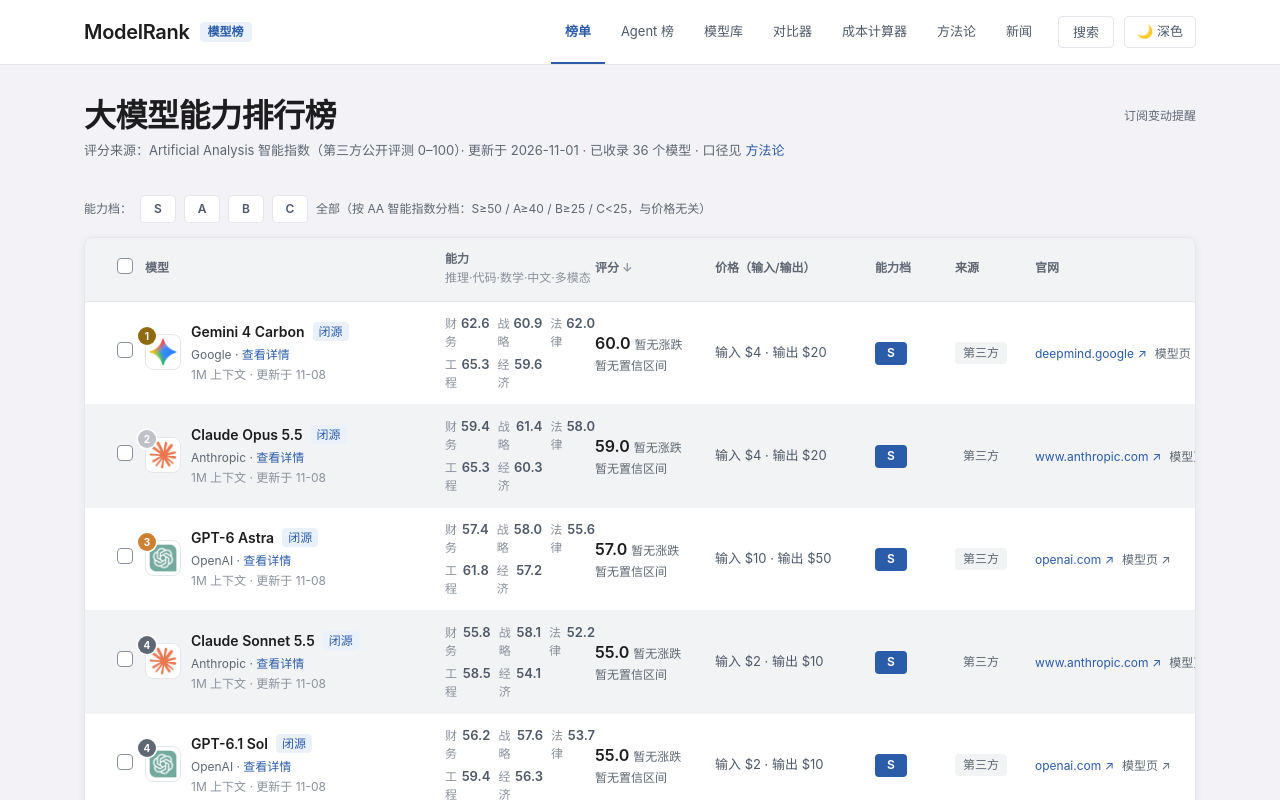
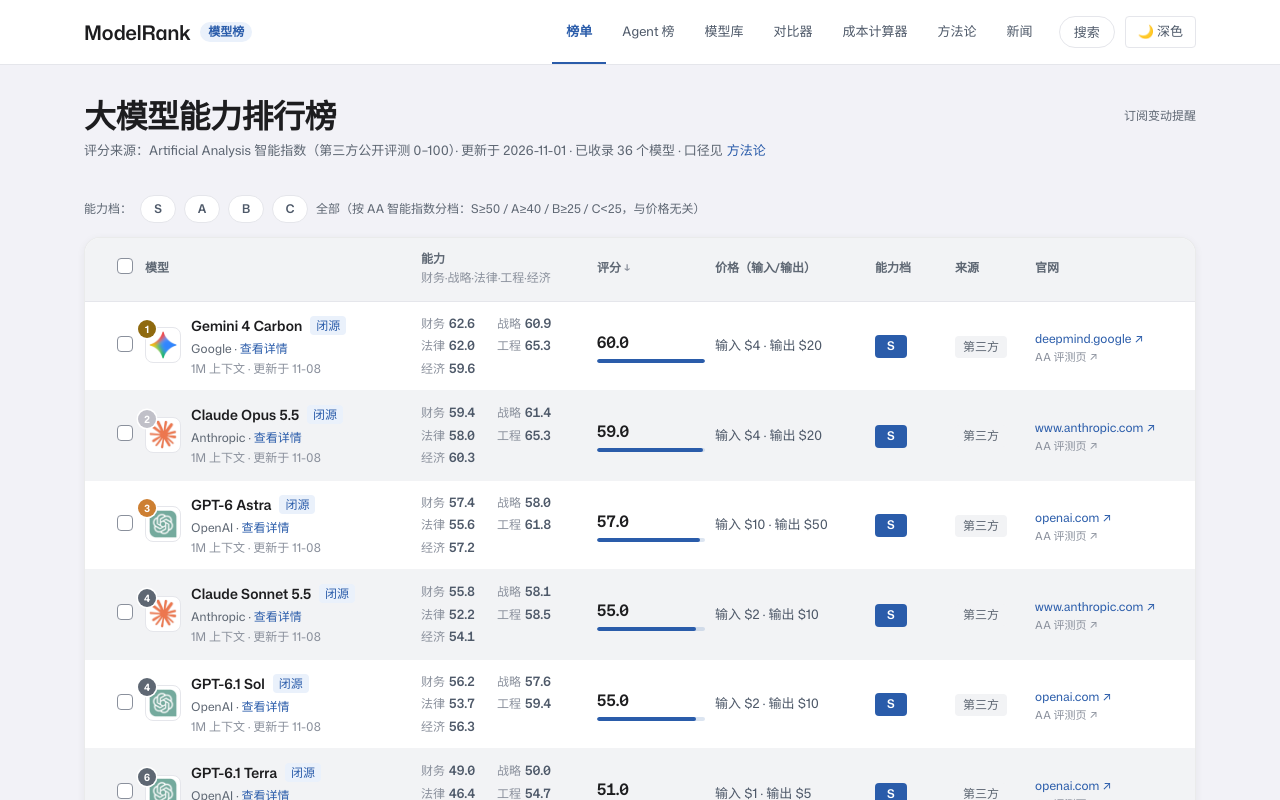
Before and after one commit to zhengcool-lab/modelrank, a Next.js app in the folder apps/web/: page / in a window 1280 px wide. Shown: the top 800 px of the page. Built offline with nearby package versions, Linux system fonts and the light colour scheme.

Commit message:
feat(web): 迁移 ego 设计语言（胶囊分数条/发丝描边/胶囊按钮/Mona Sans）+ 修能力列断字与雷达图空白

```diff
--- a/apps/web/src/app/globals.css
+++ b/apps/web/src/app/globals.css
@@ -8,6 +8,15 @@
    light: bg #F2F2F7 / card #FFFFFF / text #1D1D1F / primary #2A5CAA
    dark : bg #0F172A / card #1C1C1E / text #F5F7FA / primary #5B8DEF
 --------------------------------------------------------------------------- */
+/* Mona Sans（SIL OFL 1.1，github/mona-sans）：英文与数字走它，中文回落系统字体 */
+@font-face {
+  font-family: "Mona Sans";
+  src: url("/fonts/MonaSans-Variable.woff2") format("woff2-variations");
+  font-weight: 300 900;
+  font-stretch: 75% 125%;
+  font-display: swap;
+}
+
 :root {
   --mr-bg: #f2f2f7;
   --mr-card: #ffffff;
@@ -34,6 +43,15 @@
   --mr-silver: #c0c0c8;
   --mr-bronze: #cd7f32;
   --mr-shadow: 0 2px 8px rgba(29, 33, 41, 0.06);
+  /* 圆角与描边体系：卡片 16px、控件胶囊、描边半像素 */
+  --mr-radius: 16px;
+  --mr-radius-sm: 10px;
+  --mr-pill: 999px;
+  --mr-hairline: rgba(29, 33, 41, 0.09);
+  /* 动效：快出慢停，内容位移与交互相同一曲线 */
+  --mr-ease: cubic-bezier(0.32, 0.72, 0, 1);
+  --mr-dur: 0.44s;
+  --mr-dur-fast: 0.2s;
 }
 
 .dark {
@@ -62,6 +80,7 @@
   /* 深色下金色保持明亮 */
   --mr-gold: #e8b339;
   --mr-shadow: 0 2px 8px rgba(0, 0, 0, 0.35);
+  --mr-hairline: rgba(255, 255, 255, 0.12);
 }
 
 html,
@@ -73,24 +92,26 @@ body {
 body {
   background: var(--mr-bg);
   color: var(--mr-text);
-  font-family: -apple-system, BlinkMacSystemFont, "SF Pro Display", "PingFang SC",
-    "Helvetica Neue", "Microsoft YaHei", sans-serif;
+  font-family: "Mona Sans", -apple-system, BlinkMacSystemFont, "SF Pro Display",
+    "PingFang SC", "Helvetica Neue", "Microsoft YaHei", sans-serif;
+  font-optical-sizing: auto;
   font-size: 14px;
   -webkit-font-smoothing: antialiased;
 }
 
-/* Reusable component primitives (radius 8px per Arco contract) */
+/* Reusable component primitives（圆角统一走 --mr-radius / --mr-pill） */
 .mr-card {
   background: var(--mr-card);
-  border: 1px solid var(--mr-border);
-  border-radius: 8px;
+  /* 半像素发丝描边：2x 屏是 1 物理像素，比 1px 实线更轻 */
+  border: 0.5px solid var(--mr-hairline);
+  border-radius: var(--mr-radius);
   box-shadow: var(--mr-shadow);
 }
 
 .mr-btn-primary {
   background: var(--mr-primary);
   color: #fff;
-  border-radius: 4px;
+  border-radius: var(--mr-pill);
   font-weight: 600;
   display: inline-flex;
   align-items: center;
@@ -106,8 +127,8 @@ body {
 .mr-btn-outline {
   background: var(--mr-card);
   color: var(--mr-text);
-  border: 1px solid var(--mr-border);
-  border-radius: 4px;
+  border: 0.5px solid var(--mr-hairline);
+  border-radius: var(--mr-pill);
   display: inline-flex;
   align-items: center;
   justify-content: center;
@@ -121,7 +142,7 @@ body {
 .mr-btn-orange {
   background: var(--mr-orange);
   color: #fff;
-  border-radius: 4px;
+  border-radius: var(--mr-pill);
   font-weight: 600;
   display: inline-flex;
   align-items: center;
@@ -146,8 +167,11 @@ body {
 .mr-btn-primary,
 .mr-btn-outline,
 .mr-btn-orange {
-  transition: filter 0.15s ease, background 0.15s ease, border-color 0.15s ease,
-    box-shadow 0.15s ease, transform 0.05s ease;
+  transition: filter var(--mr-dur-fast) var(--mr-ease),
+    background var(--mr-dur-fast) var(--mr-ease),
+    border-color var(--mr-dur-fast) var(--mr-ease),
+    box-shadow var(--mr-dur-fast) var(--mr-ease),
+    transform 0.12s var(--mr-ease);
 }
 .mr-btn-primary:hover,
 .mr-btn-orange:hover {
@@ -171,11 +195,28 @@ body {
 
 /* 可点击的卡片 hover 轻微上浮 */
 .mr-card {
-  transition: box-shadow 0.18s ease, border-color 0.18s ease;
+  transition: box-shadow var(--mr-dur-fast) var(--mr-ease),
+    border-color var(--mr-dur-fast) var(--mr-ease),
+    transform var(--mr-dur-fast) var(--mr-ease);
 }
 a.mr-card:hover,
 button.mr-card:hover {
-  box-shadow: 0 4px 16px rgba(29, 33, 41, 0.1);
+  box-shadow: 0 6px 22px rgba(29, 33, 41, 0.1);
+}
+
+/* 分数胶囊条：宽度按分值比例，用于榜单分数列的视觉化 */
+.mr-scorebar {
+  height: 4px;
+  border-radius: var(--mr-pill);
+  background: color-mix(in srgb, var(--mr-primary) 16%, transparent);
+  overflow: hidden;
+}
+.mr-scorebar > i {
+  display: block;
+  height: 100%;
+  border-radius: var(--mr-pill);
+  background: var(--mr-primary);
+  transition: width var(--mr-dur) var(--mr-ease);
 }
 
 /* 内联 button/input 基础过渡（未走 .mr-btn-* 的按钮） */
--- a/apps/web/src/components/badges.tsx
+++ b/apps/web/src/components/badges.tsx
@@ -103,13 +103,22 @@ export function SourceTag({ source }: { source: ModelSource }) {
 }
 
 /** 周环比 delta 文字 */
-export function DeltaText({ model }: { model: UIModelRecord }) {
-  if (model.trend === "flat" || model.delta === null)
+export function DeltaText({
+  model,
+  hideEmpty = false,
+}: {
+  model: UIModelRecord;
+  /* 表格逐行重复「暂无涨跌」是噪音，由调用方决定省略 */
+  hideEmpty?: boolean;
+}) {
+  if (model.trend === "flat" || model.delta === null) {
+    if (hideEmpty) return null;
     return (
       <span style={{ fontSize: 12, fontWeight: 400, color: "var(--mr-text-3)" }}>
         暂无涨跌
       </span>
     );
+  }
   const up = model.trend === "up";
   return (
     <span
--- a/apps/web/src/components/echart.tsx
+++ b/apps/web/src/components/echart.tsx
@@ -18,8 +18,12 @@ export function EChart({
     chartRef.current = echarts.init(ref.current);
     const onResize = () => chartRef.current?.resize();
     window.addEventListener("resize", onResize);
+    /* hydration 后容器宽度才确定，首次 init 可能拿到 0 宽导致整图空白，用 ResizeObserver 兜住 */
+    const ro = new ResizeObserver(() => chartRef.current?.resize());
+    ro.observe(ref.current);
     return () => {
       window.removeEventListener("resize", onResize);
+      ro.disconnect();
       chartRef.current?.dispose();
       chartRef.current = null;
     };
@@ -27,6 +31,7 @@ export function EChart({
 
   useEffect(() => {
     chartRef.current?.setOption(option, true);
+    chartRef.current?.resize();
   }, [option]);
 
   return <div ref={ref} style={{ width: "100%", height }} />;
--- a/apps/web/src/components/leaderboard-table.tsx
+++ b/apps/web/src/components/leaderboard-table.tsx
@@ -55,16 +55,31 @@ function DimsGrid({
     <div
       style={{
         display: "grid",
-        gridTemplateColumns: "repeat(3, auto)",
-        columnGap: 8,
-        rowGap: 4,
-        width: "fit-content",
+        /* 2 列固定宽：3 列 auto 会在 150px 列宽里把「财务」「工程」挤成竖排单字 */
+        gridTemplateColumns: "repeat(2, 66px)",
+        columnGap: 10,
+        rowGap: 3,
       }}
     >
       {items.map((it) => (
-        <div key={it.label} style={{ display: "flex", alignItems: "baseline", gap: 3 }}>
+        <div
+          key={it.label}
+          style={{
+            display: "flex",
+            alignItems: "baseline",
+            gap: 4,
+            whiteSpace: "nowrap",
+          }}
+        >
           <span style={{ fontSize: 12, color: "var(--mr-text-4)" }}>{it.label}</span>
-          <span style={{ fontSize: 13, fontWeight: 600, color: "var(--mr-text-2)" }}>
+          <span
+            style={{
+              fontSize: 13,
+              fontWeight: 600,
+              color: "var(--mr-text-2)",
+              fontVariantNumeric: "tabular-nums",
+            }}
+          >
             {it.value != null ? it.value.toFixed(1) : "--"}
           </span>
         </div>
@@ -188,7 +203,7 @@ export function LeaderboardTable({ models }: { models: UIModelRecord[] }) {
           <div>
             <div>能力</div>
             <div style={{ fontSize: 12, fontWeight: 400, color: "var(--mr-text-4)", marginTop: 1 }}>
-              推理·代码·数学·中文·多模态
+              财务·战略·法律·工程·经济
             </div>
           </div>
         ),
@@ -208,17 +223,31 @@ export function LeaderboardTable({ models }: { models: UIModelRecord[] }) {
         },
         cell: ({ row }) => {
           const m = row.original;
+          /* 条长按 60 分满值，超出裁到 100%，避免未来出现更高分时溢出 */
+          const pct = Math.max(4, Math.min(100, (m.score / 60) * 100));
           return (
-            <div>
-              <div>
-                <span style={{ fontSize: 16, fontWeight: 600, color: "var(--mr-text)" }}>
+            <div style={{ width: 100 }}>
+              <div style={{ display: "flex", alignItems: "baseline", gap: 6 }}>
+                <span
+                  style={{
+                    fontSize: 16,
+                    fontWeight: 650,
+                    color: "var(--mr-text)",
+                    fontVariantNumeric: "tabular-nums",
+                  }}
+                >
                   {m.score.toFixed(1)}
-                </span>{" "}
-                <DeltaText model={m} />
+                </span>
+                <DeltaText model={m} hideEmpty />
               </div>
-              <div style={{ fontSize: 12, color: "var(--mr-text-3)", marginTop: 2 }}>
-                {m.ci > 0 ? `±${m.ci.toFixed(1)}（CI）` : "暂无置信区间"}
+              <div className="mr-scorebar" style={{ width: 108, marginTop: 5 }} aria-hidden>
+                <i style={{ width: `${pct}%` }} />
               </div>
+              {m.ci > 0 && (
+                <div style={{ fontSize: 11, color: "var(--mr-text-4)", marginTop: 2 }}>
+                  ±{m.ci.toFixed(1)} CI
+                </div>
+              )}
             </div>
           );
         },
@@ -258,7 +287,16 @@ export function LeaderboardTable({ models }: { models: UIModelRecord[] }) {
             );
           }
           return (
-            <span style={{ display: "inline-flex", alignItems: "center", gap: 8, whiteSpace: "nowrap" }}>
+            /* 竖排两个链接：横排会超出 134px 列宽被容器裁掉 */
+            <span
+              style={{
+                display: "inline-flex",
+                flexDirection: "column",
+                alignItems: "flex-start",
+                gap: 1,
+                whiteSpace: "nowrap",
+              }}
+            >
               {url && (
                 <a
                   href={url}
@@ -275,9 +313,9 @@ export function LeaderboardTable({ models }: { models: UIModelRecord[] }) {
                   target="_blank"
                   rel="noopener noreferrer"
                   title="该模型在 Artificial Analysis 的独立评测页（per-model 数据源）"
-                  style={{ fontSize: 12, color: "var(--mr-text-3)", textDecoration: "none" }}
+                  style={{ fontSize: 11, color: "var(--mr-text-4)", textDecoration: "none" }}
                 >
-                  模型页 ↗
+                  AA 评测页 ↗
                 </a>
               )}
             </span>
@@ -297,15 +335,16 @@ export function LeaderboardTable({ models }: { models: UIModelRecord[] }) {
     getSortedRowModel: getSortedRowModel(),
   });
 
+  /* 列宽合计须 ≤ 容器 1112 - 左右 padding 40，否则「官网」列被裁 */
   const widths: Record<string, number> = {
     select: 40,
-    model: 300,
-    dims: 150,
-    score: 120,
+    model: 276,
+    dims: 176,
+    score: 118,
     price: 160,
     tier: 80,
     source: 80,
-    site: 140,
+    site: 134,
   };
 
   const headerGroups = table.getHeaderGroups();
--- a/apps/web/src/components/nav-header.tsx
+++ b/apps/web/src/components/nav-header.tsx
@@ -89,7 +89,7 @@ export function NavHeader() {
               color: "var(--mr-primary)",
               marginLeft: 10,
               padding: "1px 8px",
-              borderRadius: 4,
+              borderRadius: "var(--mr-pill)",
               background: "var(--mr-primary-bg)",
             }}
           >
@@ -137,7 +137,7 @@ export function NavHeader() {
               : "var(--mr-text-2)",
             background: "var(--mr-card)",
             border: "1px solid var(--mr-border)",
-            borderRadius: 4,
+            borderRadius: "var(--mr-pill)",
             height: 32,
             lineHeight: "30px",
             padding: "0 14px",
@@ -166,7 +166,7 @@ export function NavHeader() {
             width: 36,
             height: 36,
             border: "1px solid var(--mr-border)",
-            borderRadius: 4,
+            borderRadius: "var(--mr-pill)",
             background: "var(--mr-card)",
             cursor: "pointer",
             padding: 0,
--- a/apps/web/src/components/tier-filtered-board.tsx
+++ b/apps/web/src/components/tier-filtered-board.tsx
@@ -56,7 +56,7 @@ export function TierFilteredBoard() {
                 color: active ? s.color : "var(--mr-text-2)",
                 background: active ? s.bg : "var(--mr-card)",
                 border: `1px solid ${active ? s.border : "var(--mr-border)"}`,
-                borderRadius: 4,
+                borderRadius: "var(--mr-pill)",
                 height: 28,
                 minWidth: 36,
                 padding: "0 12px",
```
Also changed, not shown: apps/web/src/app/library/page.tsx (+37 -9 lines), apps/web/public/fonts/MonaSans-Variable.woff2 (added), 1 other file (tests, documents, lock files or other folders).
